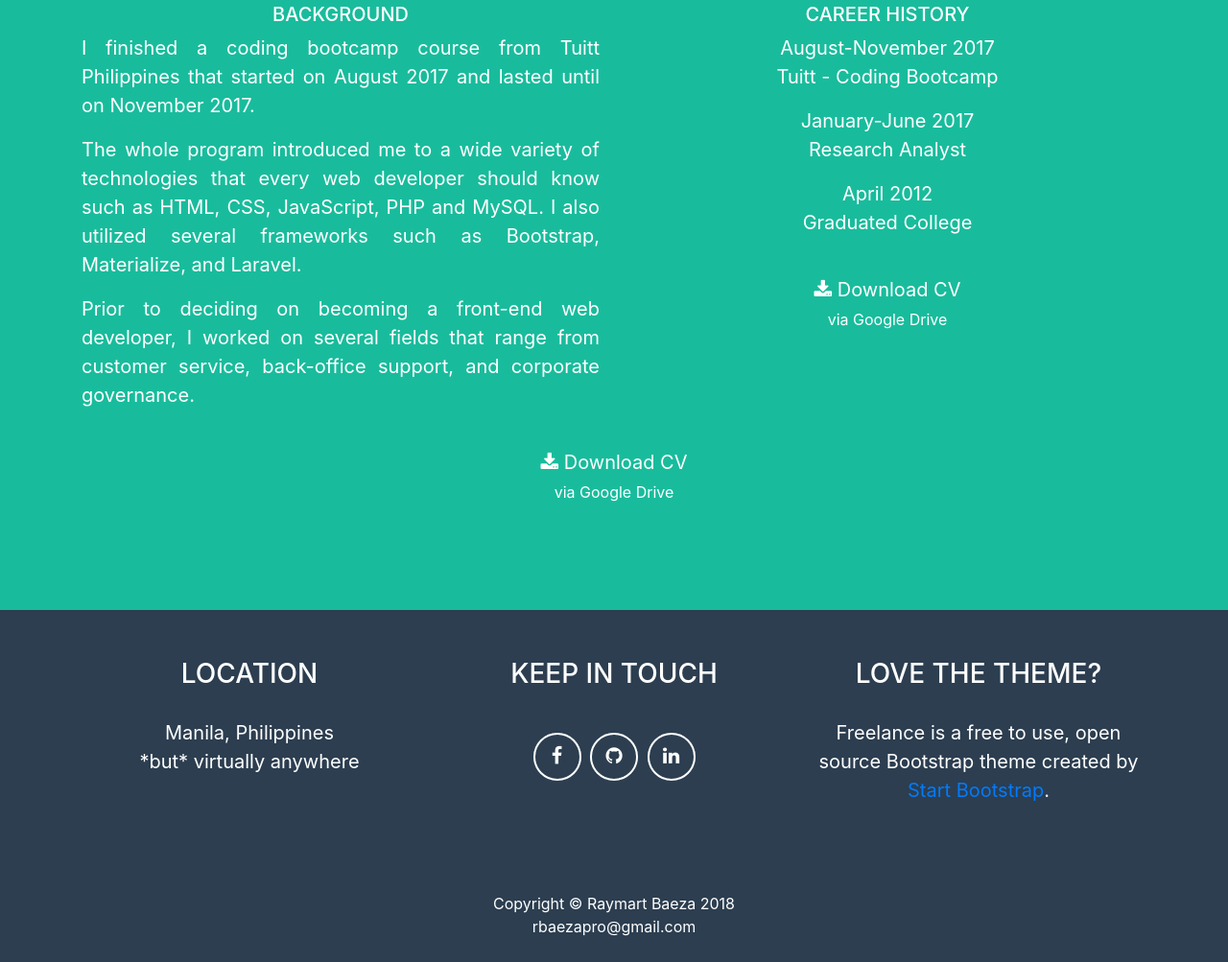
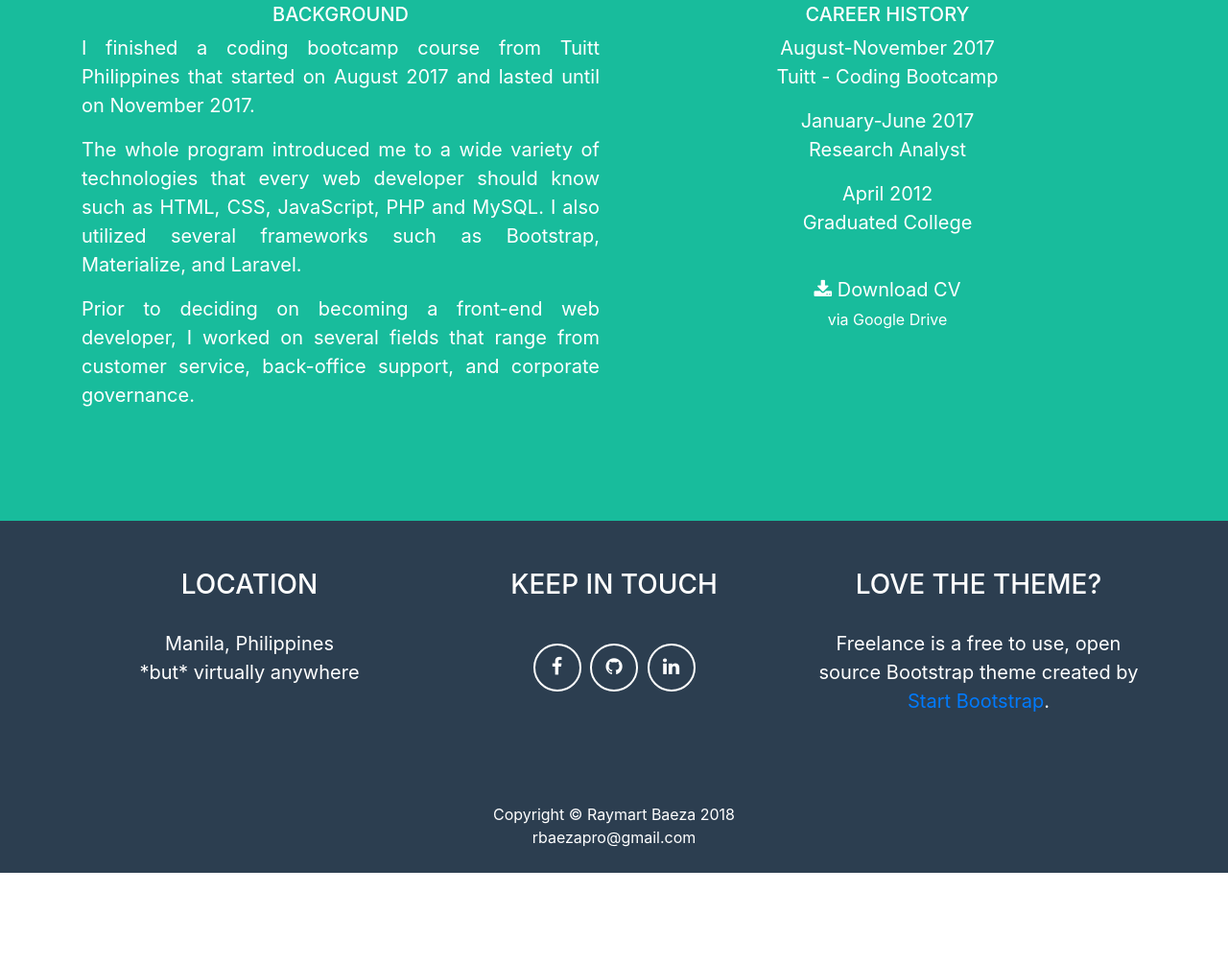
Before and after one commit to saintmart/my-dev-portfolio, a website with bundled scripts: page index.html in a window 1280 px wide. Shown: the part 1993-2996 px from the top of the page at 96% size. After the commit the page ends 2903 px from the top, so only its background shows below. Built offline with nearby package versions, Linux system fonts and the light colour scheme.

Commit message:
Update index.html

```diff
--- a/index.html
+++ b/index.html
@@ -228,14 +228,14 @@
             </p>
 
           </div>
-          <div class="col-lg-8 mx-auto text-center">
+<!--           <div class="col-lg-8 mx-auto text-center">
             <a href="ttps://drive.google.com/open?id=1kmFZCpfFpM0zaxuRyMcOMCHSYZOGF9gwsY9pFNoRSyw" target="_blank" class="btn btn-lg btn-outline">
               <i class="fa fa-download"></i>
               Download CV
               <br>
               <small>via Google Drive</small>
             </a>
-          </div>
+          </div> -->
 
         </div>
       </div>
```
